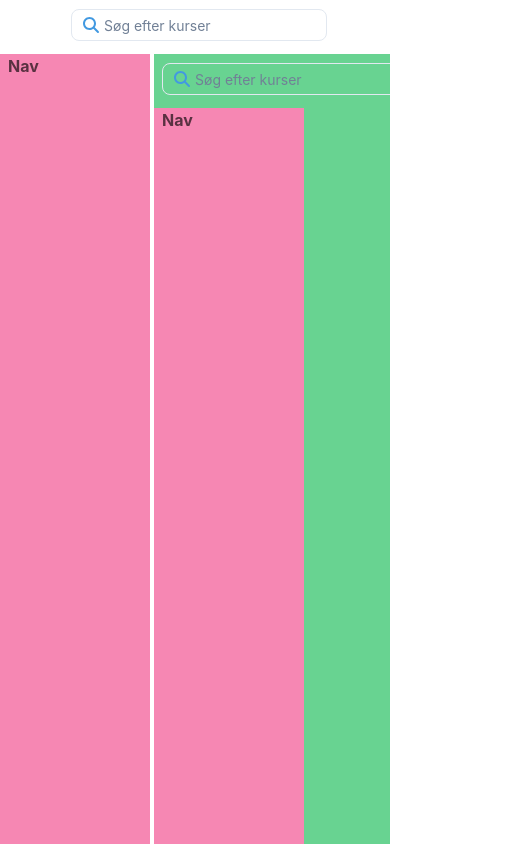
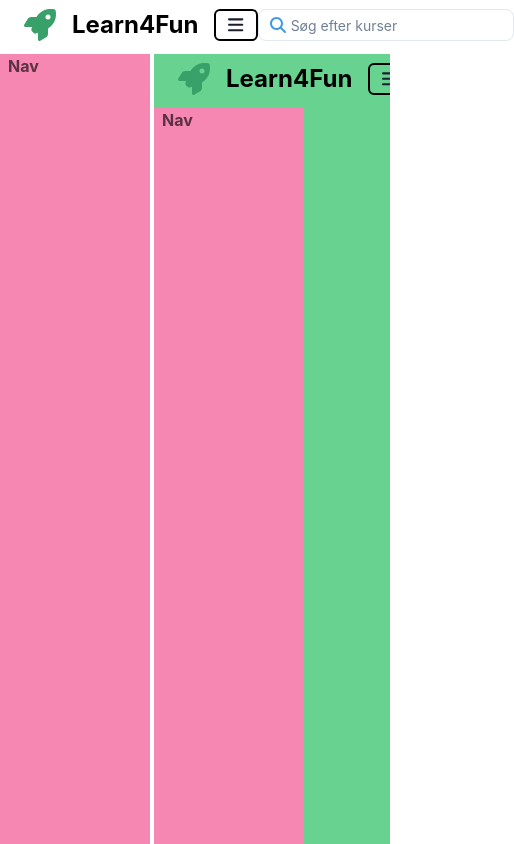
Before and after one commit to nikl1425/NextTsL4F, a Next.js app: page /layout in a window 390 px wide. Shown: the whole page, 514 px wide, since content can reach past the window. Built offline with nearby package versions, Linux system fonts and the light colour scheme.

Commit message:
working on search and hamburger

```diff
--- a/src/components/Fields/Search.tsx
+++ b/src/components/Fields/Search.tsx
@@ -8,6 +8,7 @@ import FontAwesomeWrap from "../Icons/FontAwesomeWrap";
 const Search: FC<SearchProps> = ({ placeholder, handler }) => {
     const [searchInput, setSearchInput] = useState("");
     const [searchResults, setSearchResults] = useState([])
+    const [showIcon, SetShowIcon] = useState(true);
 
     useEffect(() => {
         if (searchInput.length > 3) {
@@ -26,22 +27,33 @@ const Search: FC<SearchProps> = ({ placeholder, handler }) => {
         setSearchInput(value);
     }, []);
 
-    let handleBlur = () => {
+    const handleBlur = () => {
         setSearchInput("");
+        SetShowIcon(true);
     };
 
-    const handleFocus = () => { };
+    const handleFocus = () => {
+        SetShowIcon(false)
+        console.log(showIcon)
+    };
 
     return (
         <>
             <InputGroup>
-                <InputLeftElement
-                    pointerEvents='none'
-                    children={<FontAwesomeWrap iconDef={faSearch} />}
-                    h='full'
-                    color='blue.400'
-                />
-                <Input rounded='lg' focusBorderColor="blue.400" size='sm' variant='outline' placeholder="Søg efter kurser" width='64'/>
+                {showIcon ?
+                    <InputLeftElement
+                        pointerEvents='none'
+                        children={<FontAwesomeWrap iconDef={faSearch} />}
+                        h='full'
+                        color='blue.400'
+                    /> : <></>}
+                <Input onFocus={handleFocus}
+                onBlur={handleBlur}
+                rounded='lg'
+                focusBorderColor="blue.400"
+                size='sm' variant='outline'
+                placeholder={placeholder ? placeholder : "Søg efter kurser"}
+                width='64' />
             </InputGroup>
         </>
     )
--- a/src/components/Icons/FontAwesomeWrap.tsx
+++ b/src/components/Icons/FontAwesomeWrap.tsx
@@ -2,9 +2,12 @@ import { IconDefinition } from '@fortawesome/free-solid-svg-icons';
 import { FontAwesomeIcon } from '@fortawesome/react-fontawesome';
 import { chakra } from '@chakra-ui/react';
 import React, {FC} from 'react';
+import { SizeProp } from '@fortawesome/fontawesome-svg-core';
 
-const FontAwesomeWrap: FC<{iconDef: IconDefinition}> = ({iconDef}) => {
+const FontAwesomeWrap: FC<{iconDef: IconDefinition, size?: SizeProp | undefined}> = ({iconDef, size}) => {
     const Icon = chakra(FontAwesomeIcon);
+
+    if(size) return <Icon size={size} icon={iconDef} />
     return (
         <Icon icon={iconDef} />
     )
--- a/src/components/navBar/NavBar.tsx
+++ b/src/components/navBar/NavBar.tsx
@@ -1,10 +1,10 @@
 
-import NavLink from "../link/NavLink";
-import Login from "../Buttons/Login";
 import Search from "../Fields/Search";
 import React, { Dispatch, FC, SetStateAction } from "react";
 import { Course } from "@prisma/client";
-import { Flex, Box, Spacer, Center } from '@chakra-ui/react';
+import { Flex, Box, Spacer, Center, Container, Heading, Button } from '@chakra-ui/react';
+import FontAwesomeWrap from "../Icons/FontAwesomeWrap";
+import { faRocket, faBars } from "@fortawesome/free-solid-svg-icons";
 
 const NavBar: FC = () => {
 
@@ -27,7 +27,27 @@ const NavBar: FC = () => {
     return (
         <>
             <Flex h='full'>
-                <Box bg='red.500' h='full' />
+                <Box h='full'>
+                    <Flex h='full'>
+                        <Container h='full'>
+                            <Center h='full' textColor='green.500'>
+                                <FontAwesomeWrap size={'2xl'} iconDef={faRocket} />
+                            </Center>
+                        </Container>
+                        <Box h='full'>
+                            <Center h='full'>
+                                <Heading as='h1' size='lg' textColor='black'>Learn4Fun</Heading>
+                            </Center>
+                        </Box>
+                        <Box marginLeft='4'>
+                            <Center h='full'>
+                                <Button size='sm' border='2px' variant='outline' borderColor='black'>
+                                    <FontAwesomeWrap size="lg" iconDef={faBars}/>
+                                </Button>
+                            </Center>
+                        </Box>
+                    </Flex>
+                </Box>
                 <Spacer />
                 <Box h='full'>
                     <Center h='full'>
```
